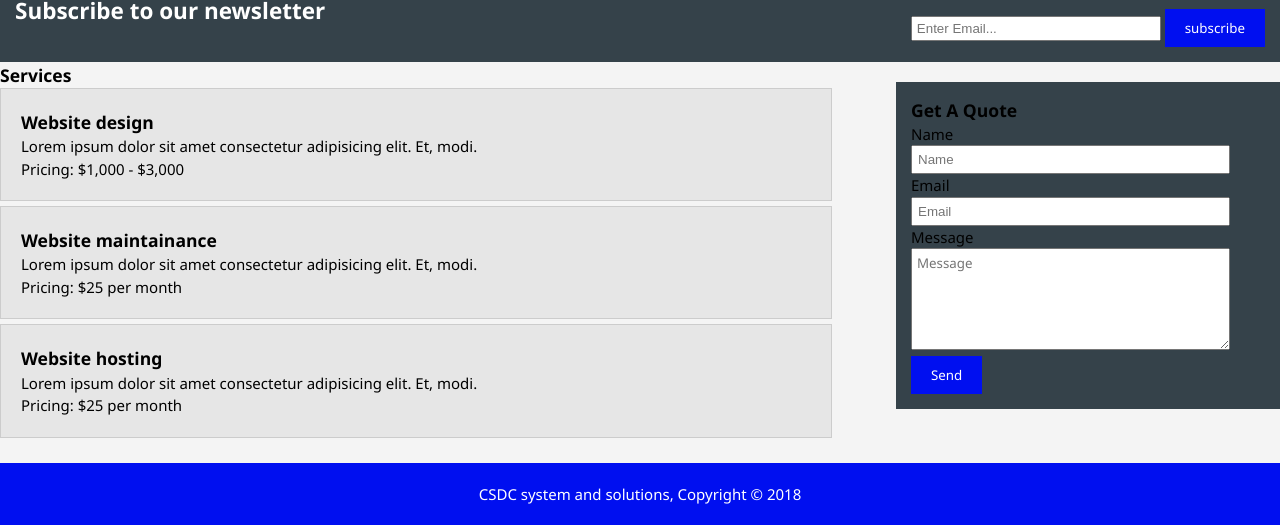
After one commit to jennynzeribe/Building-a-site-with-only-HTML5-and-CSS3, a PHP site: page /Pages/service.html in a window 1280 px wide. The commit adds this page. Shown: the part 405-930 px from the top of the page. Run offline with PHP 8.4, Linux system fonts and the light colour scheme.

Commit message:
complete assignment

```diff
--- a/CSS/Styles.css
+++ b/CSS/Styles.css
@@ -1,3 +1,8 @@
+*{
+    box-sizing: border-box;
+    margin: 0;
+    padding: 0;
+}
 body{
     font-family: 'Segoe UI', Tahoma, Geneva, Verdana, sans-serif;
     font-size: 15px;
@@ -10,9 +15,27 @@ body{
     margin: auto;
     overflow: hidden;
 }
+#text{
+    font-family: 'Segoe UI', Tahoma, Geneva, Verdana, sans-serif;
+}
 ul{
     margin: 0;
     padding: 0;
+}
+.dark{
+    padding: 15px;
+    background: #35424a;
+    margin-top: 10px;
+    margin-bottom: 10px;
+}
+.button-1{
+    height: 38px;
+    background:#000ff0;
+    border: 0;
+    padding-left: 20px;
+    padding-right: 20px;
+    color: #ffffff;
+    font-family: 'Segoe UI', Tahoma, Geneva, Verdana, sans-serif;
 }
 header{
     background: #35424a;
@@ -61,3 +84,93 @@ header a:hover{
     font-size: 55px;
     margin-bottom: 10px;
 }
+#showcase p{
+    font-size: 20px;
+}
+#newsletter{
+    padding: 15px;
+    color: #ffffff;
+    background: #35424a;
+}
+#newsletter h1{
+    float: left;
+}
+#newsletter form{
+    float: right;
+    margin-top: 15px;
+}
+#newsletter input[type=email]{
+padding: 4px;
+height: 25px;
+width: 250px;
+}
+#boxes{
+    margin-top: 20px;
+}
+#boxes .box{
+    width: 30%;
+    float: left;
+    text-align: center;
+    padding: 10px;
+}
+#boxes .box img{
+    width: 90px;
+}
+aside#sidebar{
+float: right;
+width: 30%;
+margin-top: 10px;
+}
+aside#sidebar .quote input, aside#sidebar .quote textarea{
+    width: 90%;
+    padding: 5px;
+}
+article#main-col{
+    float: left;
+    width:65%
+}
+ul#services li{
+ list-style: none;
+ padding: 20px;
+ border: #cccccc solid 1px;
+ margin-bottom: 5px;
+ background: #e6e6e6;
+}
+footer{
+    padding: 20px;
+    margin-top: 20px;
+    color: #ffffff;
+    background: #000ff0;
+    text-align: center;
+}
+
+/* media queries */
+@media(max-width:768px){
+    header#branding,
+    header nav,
+    header nav li,
+    #newsletter h1,
+    #newsletter form,
+    #boxes .box,
+    article#main-col,
+    aside#sidebar,
+    header#logo{
+        float: none;
+        text-align: center;
+        width: 100%;
+    }
+    header{
+        padding-bottom: 20px;
+    }
+    #showcase h1{
+        margin-top: 40px;
+    }
+    #newsletter .button-1, .quote .button-1{
+        display: block;
+        width: 100%;
+    }
+    #newsletter form input[type="email"], .quote input, .qoute textarea{
+        width: 100%;
+        margin-bottom: 5px;
+    }
+}
--- /dev/null
+++ b/Pages/service.html
@@ -0,0 +1,87 @@
+<!DOCTYPE html>
+<html lang="en">
+<head>
+    <meta charset="UTF-8">
+    <meta name="viewport" content="width=device-width, initial-scale=1.0">
+    <meta http-equiv="X-UA-Compatible" content="ie=edge">
+    <link rel="stylesheet" href="../CSS/Styles.css">
+    <link rel="shortcut icon" href="../Images/csdc-2.png" type="image/x-icon">
+    <title>CSDC Consulting /Services</title>
+</head>
+<body>
+     <header>
+            <img src="https://37kxlava5a84obgo1lii2e63-wpengine.netdna-ssl.com/wp-content/uploads/2017/05/csdc-logo.png" alt="CSDC Inc" id="logo" data-height-percentage="73" data-actual-width="140" data-actual-height="70">
+          <div class="container">
+               <div id="branding">
+                <h1> <span class="highlight">CSDC</span> Consulting company</h1>
+               </div>
+               <nav>
+                   <ul>
+                       <li><a href="../Index.html"> Home</a></li>
+                       <li><a href="../Pages/about.html">About</a></li>
+                       <li class="current"><a href="../Pages/service.html">Services</a></li>
+                   </ul>
+               </nav>
+          </div>
+     </header>
+              <section id="newsletter">
+                  <div class="container">
+                     <h1>Subscribe to our newsletter</h1>
+                     <form action="#">
+                         <input type="email" placeholder="Enter Email...">
+                         <button type="submit" class="button-1">subscribe</button>
+                     </form>
+                  </div>
+              </section>
+
+              <section id="main">
+                    <div class="container">
+                       <article id="main-col">
+
+                           <h1 class="page-title">Services</h1>
+                           <ul id="services">
+                            <li>
+                                <h3>Website design</h3>
+                                <p>Lorem ipsum dolor sit amet consectetur adipisicing elit. Et, modi.</p>
+                                <p>Pricing: $1,000 - $3,000</p>
+                            </li>
+                            <li>
+                                    <h3>Website maintainance</h3>
+                                    <p>Lorem ipsum dolor sit amet consectetur adipisicing elit. Et, modi.</p>
+                                    <p>Pricing: $25 per month</p>
+                                </li>
+                                <li>
+                                        <h3>Website hosting</h3>
+                                        <p>Lorem ipsum dolor sit amet consectetur adipisicing elit. Et, modi.</p>
+                                        <p>Pricing: $25 per month</p>
+                                    </li>
+                           </ul>
+                       </article>
+                       <aside id="sidebar">
+                           <div class="dark">
+                            <h3>Get A Quote</h3>
+                            <form action="#" class="quote">
+                                <div>
+                                    <label for="name">Name</label> <br>
+                                    <input type="text" placeholder="Name">
+                                </div>
+                                <div>
+                                        <label for="email">Email</label> <br>
+                                        <input type="email" placeholder="Email">
+                                    </div>
+                                    <div>
+                                            <label for="Message">Message</label> <br>
+                                            <textarea name="#" id="text" cols="10" rows="5" placeholder="Message"></textarea>
+                                        </div>
+                                        <button type="submit" class="button-1">Send</button>
+                            </form>
+                           </div>
+                           </aside>
+                        </div>
+                    </div>
+              </section>
+     <footer>
+            <p>CSDC system and solutions, Copyright &copy; 2018</p>
+     </footer>
+</body>
+</html>
```
Also changed, not shown: Index.html (+11 -9 lines), Pages/about.html (added, +58 -0 lines).
